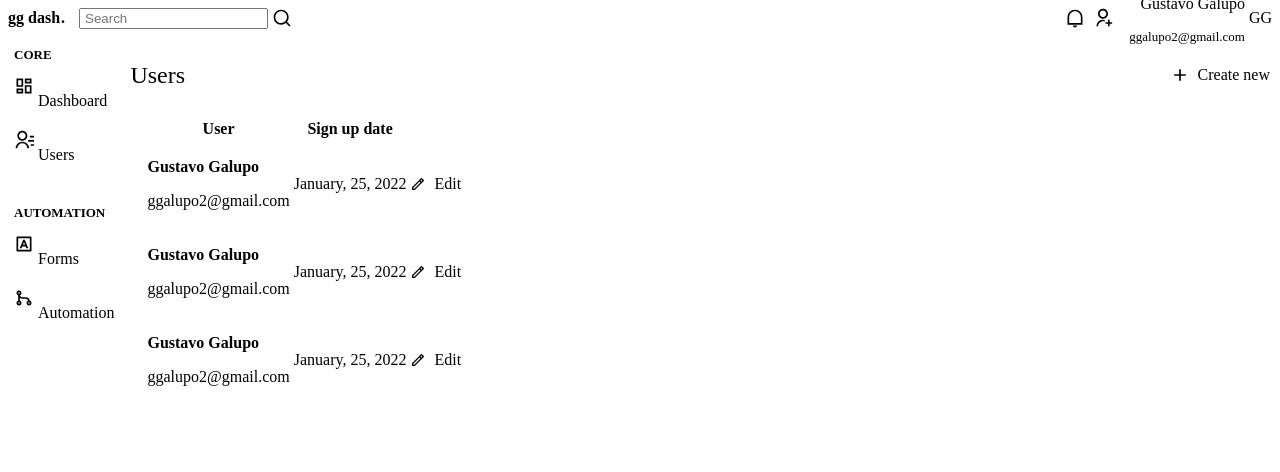
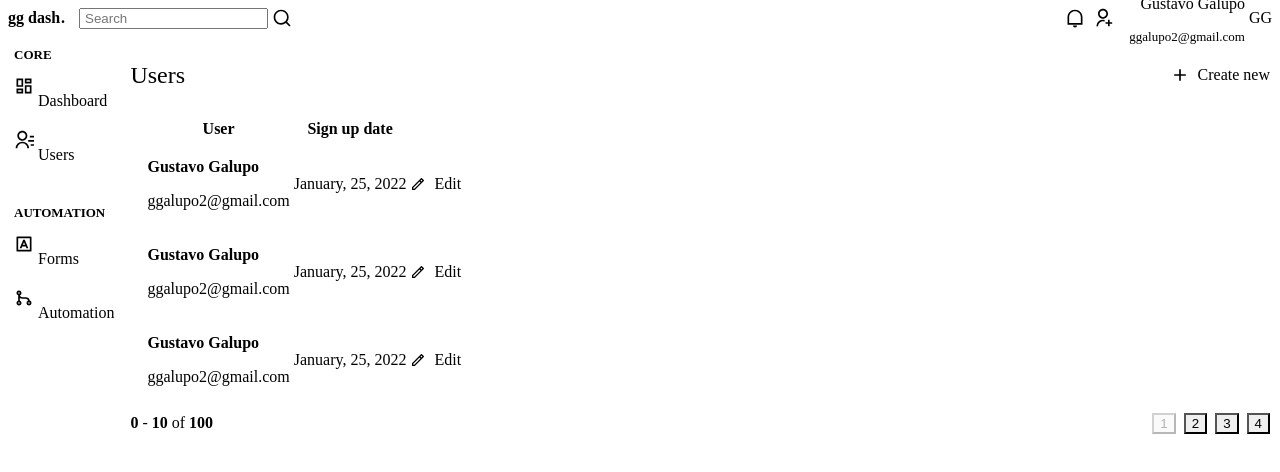
Before and after one commit to GGalupo/gg-dash, a Next.js app: page /users in a window 1280 px wide. Shown: the top 472 px of the page. Built offline with nearby package versions, Linux system fonts and the light colour scheme.

Commit message:
Pagination component

```diff
--- /dev/null
+++ b/src/components/Pagination.tsx
@@ -0,0 +1,60 @@
+import { Box, Button, Flex, HStack } from "@chakra-ui/react";
+
+export const Pagination = () => {
+  return (
+    <Flex mt="8" justify="space-between" align="center" spacing="6">
+      <Box>
+        <strong>0</strong> - <strong>10</strong> of <strong>100</strong>
+      </Box>
+
+      <HStack>
+        <Button
+          size="sm"
+          fontSize="xs"
+          width="4"
+          colorScheme="pink"
+          disabled
+          _disabled={{
+            bg: "pink.500",
+            cursor: "default",
+          }}
+        >
+          1
+        </Button>
+        <Button
+          size="sm"
+          fontSize="xs"
+          width="4"
+          bg="gray.700"
+          _hover={{
+            bg: "gray.500",
+          }}
+        >
+          2
+        </Button>
+        <Button
+          size="sm"
+          fontSize="xs"
+          width="4"
+          bg="gray.700"
+          _hover={{
+            bg: "gray.500",
+          }}
+        >
+          3
+        </Button>
+        <Button
+          size="sm"
+          fontSize="xs"
+          width="4"
+          bg="gray.700"
+          _hover={{
+            bg: "gray.500",
+          }}
+        >
+          4
+        </Button>
+      </HStack>
+    </Flex>
+  );
+};
--- a/src/pages/users/index.tsx
+++ b/src/pages/users/index.tsx
@@ -16,6 +16,7 @@
 import { RiAddLine, RiPencilLine } from "react-icons/ri";
 
 import { Header } from "../../components/Header";
+import { Pagination } from "../../components/Pagination";
 import Sidebar from "../../components/Sidebar";
 
 const UserList = () => {
@@ -132,6 +133,8 @@
               </Tr>
             </Tbody>
           </Table>
+
+          <Pagination />
         </Box>
       </Flex>
     </Box>
```
